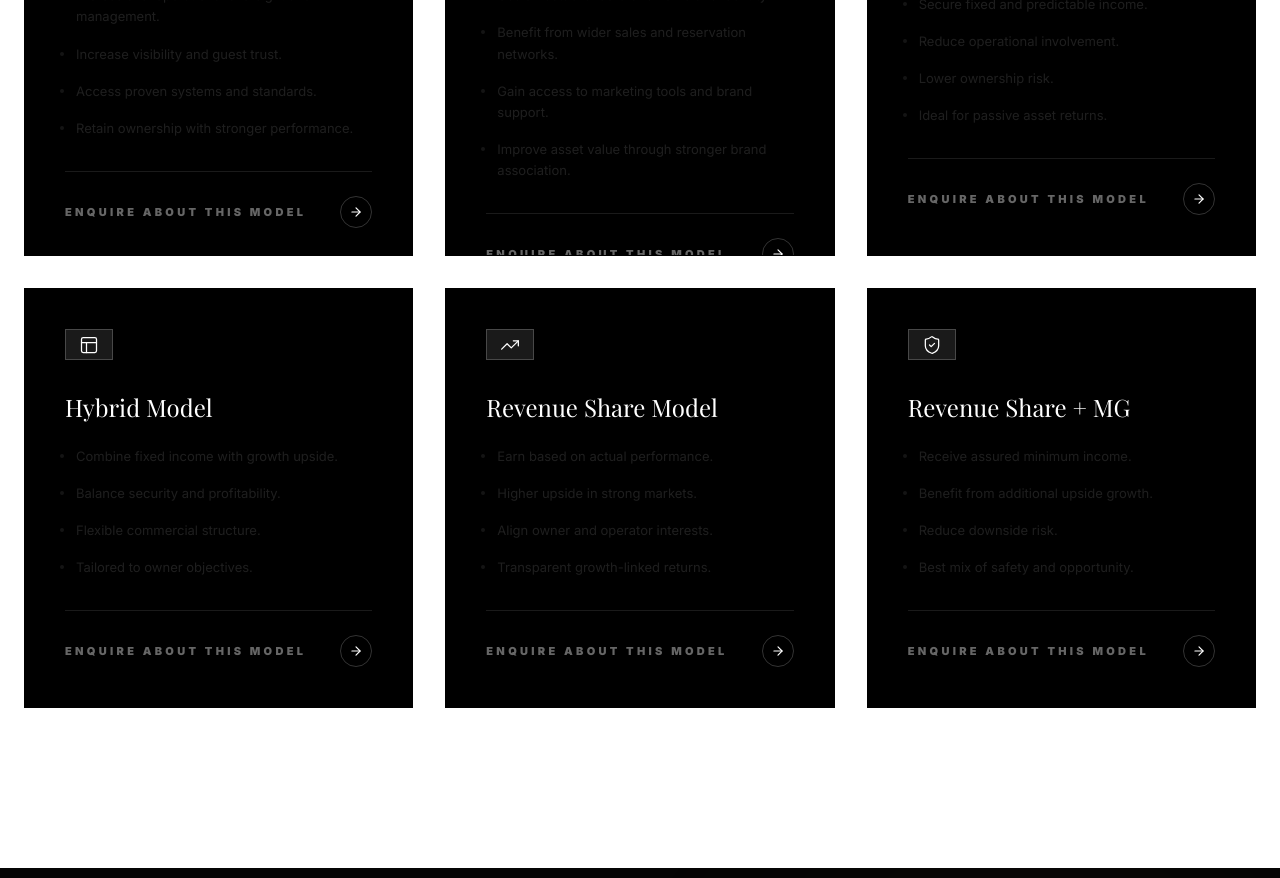
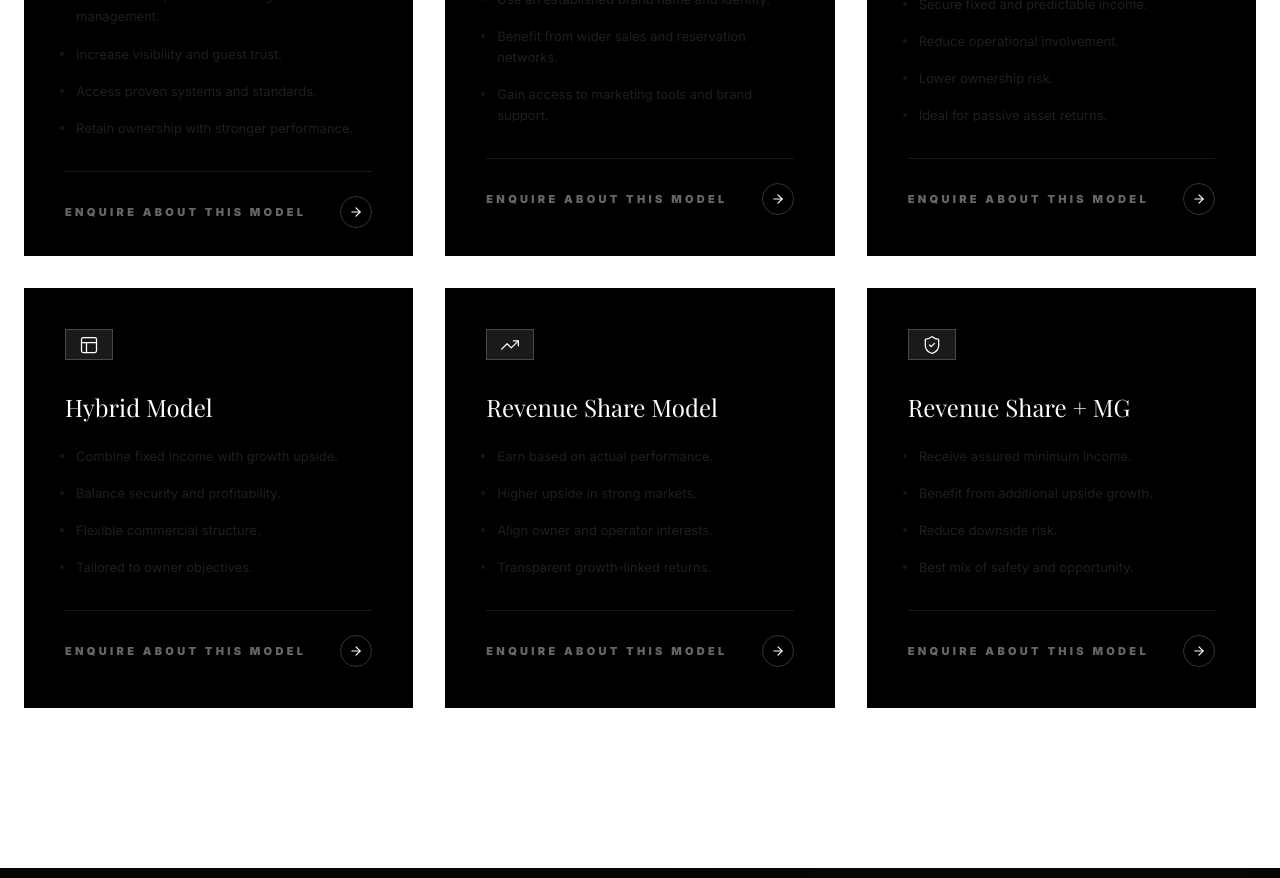
Before and after one commit to cricketmagician/vnexora, a Next.js app: page / in a window 1280 px wide. Shown: the part 7420-8298 px from the top of the page. Built offline with nearby package versions, Linux system fonts and the light colour scheme; a web font is replaced by a local one.

Commit message:
content: remove redundant line from franchise model

```diff
--- a/src/components/sections/PartnershipStructures.tsx
+++ b/src/components/sections/PartnershipStructures.tsx
@@ -30,8 +30,7 @@ const structures = [
     points: [
       "Use an established brand name and identity.",
       "Benefit from wider sales and reservation networks.",
-      "Gain access to marketing tools and brand support.",
-      "Improve asset value through stronger brand association."
+      "Gain access to marketing tools and brand support."
     ],
     icon: FileText
   },
```
